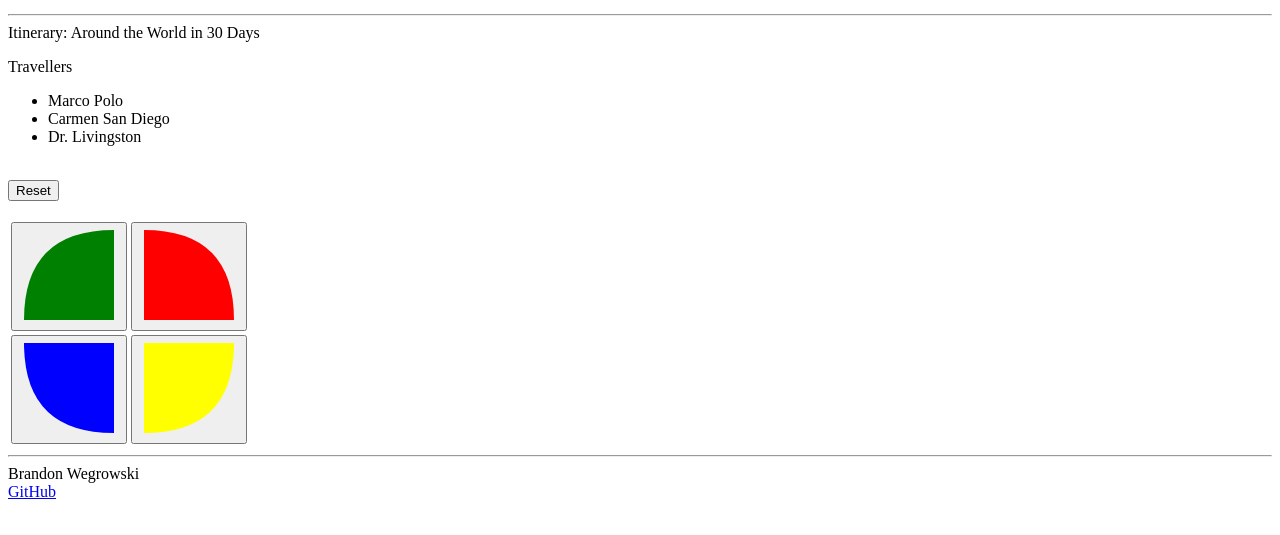
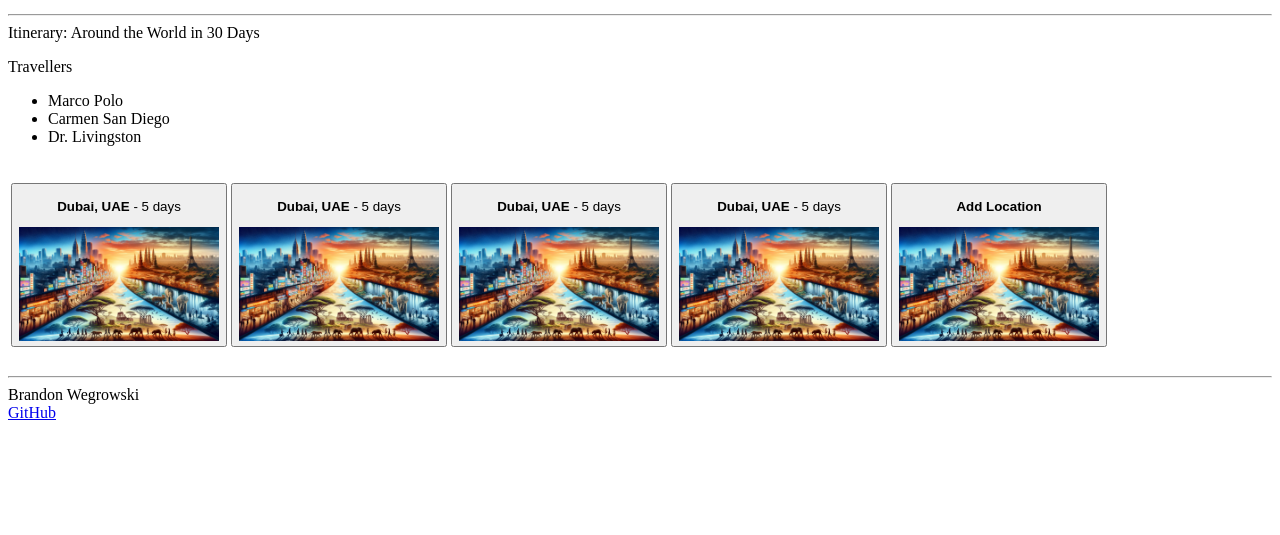
Before and after one commit to bwegr/startup, a plain HTML site: page itinerary.html in a window 1280 px wide. Shown: the part 161-696 px from the top of the page. Drawn offline with Linux system fonts and the light colour scheme.

Commit message:
Itinerary skeleton

```diff
--- a/itinerary.html
+++ b/itinerary.html
@@ -35,54 +35,43 @@
         <li class="traveller">Carmen San Diego</li>
         <li class="traveller">Dr. Livingston</li>
       </ul>
-
       <br />
-
-      <div>
-        <button>Reset</button>
-      </div>
-
-      <br />
-
       <div>
         <table>
           <tr>
             <td>
               <button>
-                <svg aria-hidden="true" viewBox="0 0 100 100" height="100" width="100">
-                  <!-- SVG
-                    M move <to x,y>
-                    Q quadratic curve <control point x,y> <to x,y>
-                -->
-                  <path d="M 95,5 95,95 5,95 Q 5,5 95,5" fill="green" />
-                </svg>
+                <p><b>Dubai, UAE</b> - 5 days</p>
+                <img width="200px" src="images/travelwide.webp" alt="random" />
               </button>
             </td>
             <td>
               <button>
-                <svg aria-hidden="true" viewBox="0 0 100 100" height="100" width="100">
-                  <path d="M5,5 5,95 95,95 Q 95,5 5,5" fill="red" />
-                </svg>
-              </button>
-            </td>
-          </tr>
-          <tr>
-            <td>
-              <button>
-                <svg aria-hidden="true" viewBox="0 0 100 100" height="100" width="100">
-                  <path d="M5,5 95,5 95,95 Q 5,95 5,5" fill="blue" />
-                </svg>
+                <p><b>Dubai, UAE</b> - 5 days</p>
+                <img width="200px" src="images/travelwide.webp" alt="random" />
               </button>
             </td>
             <td>
               <button>
-                <svg aria-hidden="true" viewBox="0 0 100 100" height="100" width="100">
-                  <path d="M95,5 5,5 5,95 Q 95,95 95,5" fill="yellow" />
-                </svg>
+                <p><b>Dubai, UAE</b> - 5 days</p>
+                <img width="200px" src="images/travelwide.webp" alt="random" />
+              </button>
+            </td>
+            <td>
+              <button>
+                <p><b>Dubai, UAE</b> - 5 days</p>
+                <img width="200px" src="images/travelwide.webp" alt="random" />
+              </button>
+            </td>
+            <td>
+              <button>
+                <p><b>Add Location</b></p>
+                <img width="200px" src="images/travelwide.webp" alt="random" />
               </button>
             </td>
           </tr>
         </table>
+        <br/>
       </div>
     </main>
 
```
